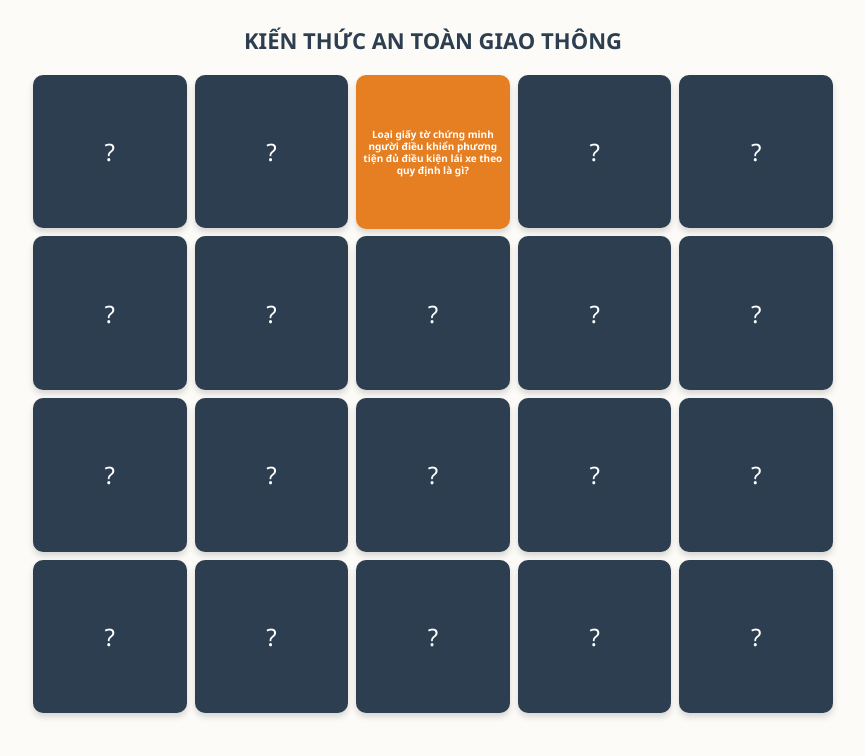
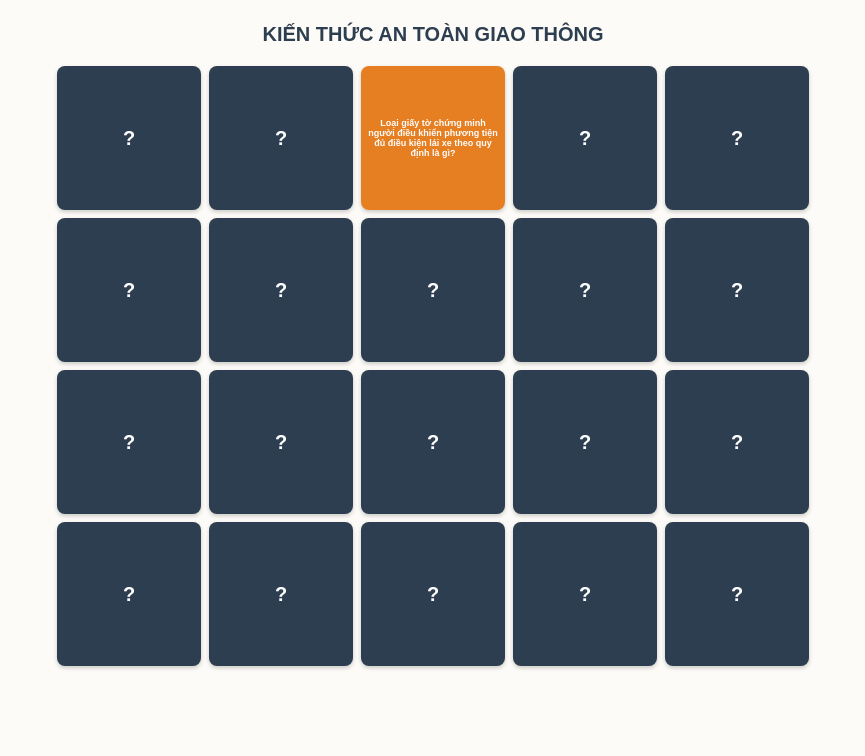
Before and after one commit to dangtoanhuy72-collab/tuyentruyen, a plain HTML site: page giaothong/trochoilatotimcap/index.html in a window 1280 px wide. Both pictures are taken after a click on the element 640 px from the left and 151 px from the top of the page. Shown: the whole page, without its empty margins (207-1072 px from the left). Drawn offline with Linux system fonts and the light colour scheme.

Commit message:
Update index.html

```diff
--- a/giaothong/trochoilatotimcap/index.html
+++ b/giaothong/trochoilatotimcap/index.html
@@ -5,52 +5,58 @@
     <meta name="viewport" content="width=device-width, initial-scale=1.0">
     <title>Trò chơi: Lật Ô Tìm Cặp - An Toàn Giao Thông</title>
     <style>
-        body { font-family: 'Segoe UI', Tahoma, Geneva, Verdana, sans-serif; text-align: center; background: #fdfbf7; color: #333; margin: 0; padding: 10px; }
-        h1 { color: #2c3e50; margin-bottom: 20px; font-size: 22px; }
+        body { font-family: sans-serif; text-align: center; background: #fdfbf7; margin: 0; padding: 10px; }
+        h1 { color: #2c3e50; font-size: 20px; }
+
         .grid {
-            display: grid;
-            grid-template-columns: repeat(5, 1fr);
+            display: flex;
+            flex-wrap: wrap;
+            justify-content: center;
             gap: 8px;
             max-width: 800px;
-            margin: 0 auto;
-            perspective: 1000px;
-        }
-        /* Fix lỗi hiển thị trên điện thoại */
-        @media (max-width: 600px) {
-            .grid { grid-template-columns: repeat(4, 1fr); }
+            margin: 20px auto;
         }
 
         .card-container {
+            width: 18%; /* Khoảng 5 ô mỗi hàng */
+            min-width: 60px;
+            padding-bottom: 18%; /* Giữ tỉ lệ vuông */
+            position: relative;
+            cursor: pointer;
+        }
+
+        .card-inner {
+            position: absolute;
             width: 100%;
-            aspect-ratio: 1 / 1;
-            cursor: pointer;
-            position: relative;
+            height: 100%;
+            text-align: center;
+            transition: transform 0.6s;
             transform-style: preserve-3d;
-            transition: transform 0.6s;
         }
-        .card-container.flipped { transform: rotateY(180deg); }
+
+        .card-container.flipped .card-inner { transform: rotateY(180deg); }
+
         .front, .back {
-            width: 100%; height: 100%;
             position: absolute;
-            border-radius: 10px;
-            display: flex; align-items: center; justify-content: center;
+            width: 100%;
+            height: 100%;
             backface-visibility: hidden;
-            box-shadow: 0 4px 6px rgba(0,0,0,0.15);
-            padding: 5px; box-sizing: border-box; text-align: center;
+            display: flex;
+            align-items: center;
+            justify-content: center;
+            border-radius: 8px;
+            box-shadow: 0 2px 4px rgba(0,0,0,0.2);
+            padding: 5px;
+            box-sizing: border-box;
+            font-size: 9px;
+            font-weight: bold;
         }
-        .front { background: #2c3e50; color: #fff; font-size: 24px; z-index: 2; }
-        .back {
-            background: #e67e22; color: white;
-            transform: rotateY(180deg);
-            font-size: 10px; font-weight: bold;
-            line-height: 1.2;
-        }
-        .card-text {
-            width: 100%; display: flex; align-items: center; justify-content: center; height: 100%;
-            overflow: hidden; /* Bỏ auto để không bị mất chữ */
-        }
-        .card-container.matched .back { background: #27ae60; cursor: default; }
-        #message { margin-top: 20px; padding: 15px; background: #fff; border-left: 5px solid #27ae60; display: none; font-weight: bold; color: #2c3e50; }
+
+        .front { background: #2c3e50; color: #fff; font-size: 20px; }
+        .back { background: #e67e22; color: white; transform: rotateY(180deg); }
+        .card-container.matched .back { background: #27ae60; }
+
+        #message { margin-top: 20px; padding: 15px; background: #fff; display: none; font-weight: bold; }
     </style>
 </head>
 <body>
@@ -97,18 +103,18 @@
                 const cardContainer = document.createElement('div');
                 cardContainer.classList.add('card-container');
                 cardContainer.dataset.id = cardData.id;
-                cardContainer.innerHTML = `<div class="front">?</div><div class="back"><div class="card-text">${cardData.text}</div></div>`;
-                cardContainer.addEventListener('click', () => flipCard(cardContainer));
+                cardContainer.innerHTML = `<div class="card-inner"><div class="front">?</div><div class="back">${cardData.text}</div></div>`;
+                cardContainer.addEventListener('click', () => {
+                    if (flippedCards.length < 2 && !cardContainer.classList.contains('flipped') && !cardContainer.classList.contains('matched')) {
+                        cardContainer.classList.add('flipped');
+                        flippedCards.push(cardContainer);
+                        if (flippedCards.length === 2) {
+                            setTimeout(checkForMatch, 600);
+                        }
+                    }
+                });
                 board.appendChild(cardContainer);
             });
-        }
-
-        function flipCard(card) {
-            if (flippedCards.length < 2 && !card.classList.contains('flipped') && !card.classList.contains('matched')) {
-                card.classList.add('flipped');
-                flippedCards.push(card);
-                if (flippedCards.length === 2) checkForMatch();
-            }
         }
 
         function checkForMatch() {
@@ -117,19 +123,12 @@
                 c1.classList.add('matched');
                 c2.classList.add('matched');
                 matchedCount++;
-                flippedCards = [];
-                if (matchedCount === 10) {
-                    const msg = document.getElementById('message');
-                    msg.innerHTML = "CHÚC MỪNG! BẠN ĐÃ HOÀN THÀNH THỬ THÁCH.<br>HÃY NHỚ: AN TOÀN GIAO THÔNG BẮT ĐẦU TỪ Ý THỨC VÀ HÀNH ĐỘNG CỦA MỖI NGƯỜI.";
-                    msg.style.display = 'block';
-                }
+                if (matchedCount === 10) document.getElementById('message').style.display = 'block';
             } else {
-                setTimeout(() => {
-                    c1.classList.remove('flipped');
-                    c2.classList.remove('flipped');
-                    flippedCards = [];
-                }, 2000);
+                c1.classList.remove('flipped');
+                c2.classList.remove('flipped');
             }
+            flippedCards = [];
         }
 
         initGame();
```
